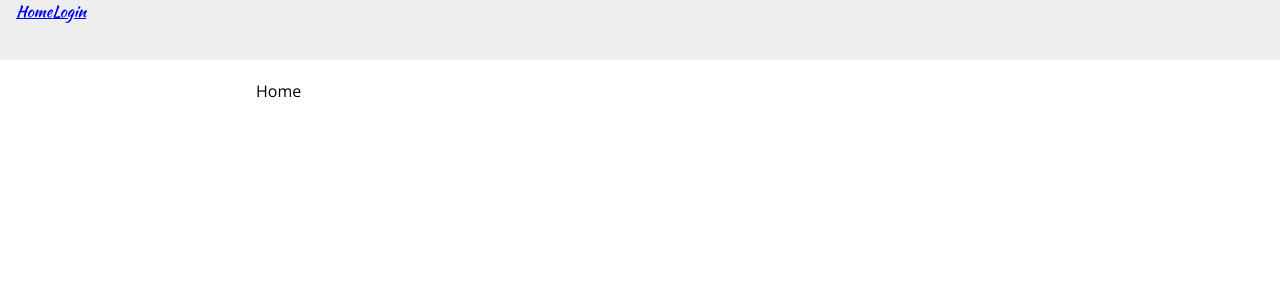
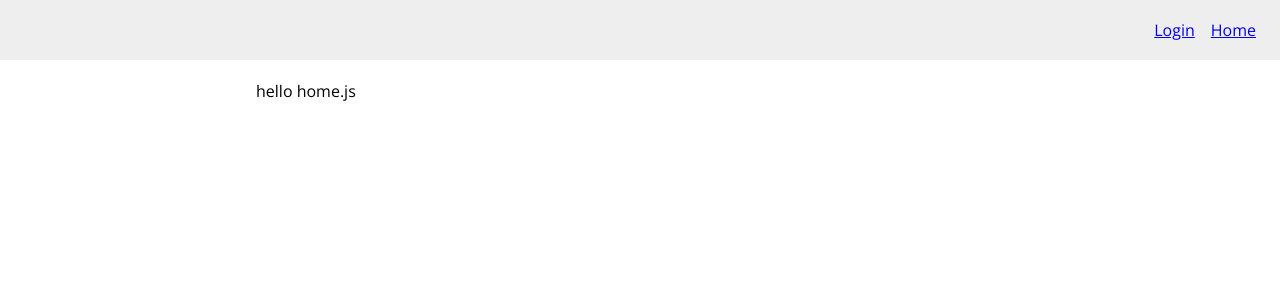
Before and after one commit to oanskyy/react-styled-components, a React (Create React App) app: page / in a window 1280 px wide. Shown: the top 300 px of the page. Built offline with nearby package versions, Linux system fonts and the light colour scheme.

Commit message:
Style header-menu

```diff
--- a/src/components/common/Header.js
+++ b/src/components/common/Header.js
@@ -1,6 +1,6 @@
 import React from 'react'
 import styled from 'styled-components'
-import {Link} from 'react-router-dom'
+import {Link as ReactRouterDomLink} from 'react-router-dom'
 
 const HeaderWrapper = styled.header`
     height: 60px;
@@ -13,12 +13,39 @@
     background-color: #eee;
 `
 
+const Menu = styled.nav`
+    display: flex;
+    position: relative;
+    width: initial;
+    border-bottom: none;
+    margin: auto 0 auto auto;
+    font-family: 'Open Sans';
+    background: none;
+    left: initial;
+    top: initial;
+`
+const Link = ({isActive, children, ...props}) => {
+    return (
+        <ReactRouterDomLink {...props}>
+            {children}
+        </ReactRouterDomLink>
+    )
+}
+
+const StyledLink = styled(Link)`
+    padding: 4px 8px;
+    display: block;
+    text-align: center;
+    box-sizing:
+`
 
 export function Header(){
     return (
         <HeaderWrapper>
-            <Link to="/"> Home </Link>
-            <Link to="/login"> Login</Link>
+            <Menu>
+                <StyledLink to="/login">Login</StyledLink>
+                <StyledLink to="/"> Home </StyledLink>
+            </Menu>
         </HeaderWrapper>
     )
 }
--- a/src/components/pages/Home.js
+++ b/src/components/pages/Home.js
@@ -4,7 +4,7 @@
 export default function Home() {
     return (
         <PageLayout>
-            Home
+            hello home.js
         </PageLayout>
     )
 }
--- a/src/components/pages/Login.js
+++ b/src/components/pages/Login.js
@@ -4,7 +4,7 @@
 export default function Login() {
     return (
         <PageLayout>
-            Login
+            login from login.js
         </PageLayout>
     )
 }
```
